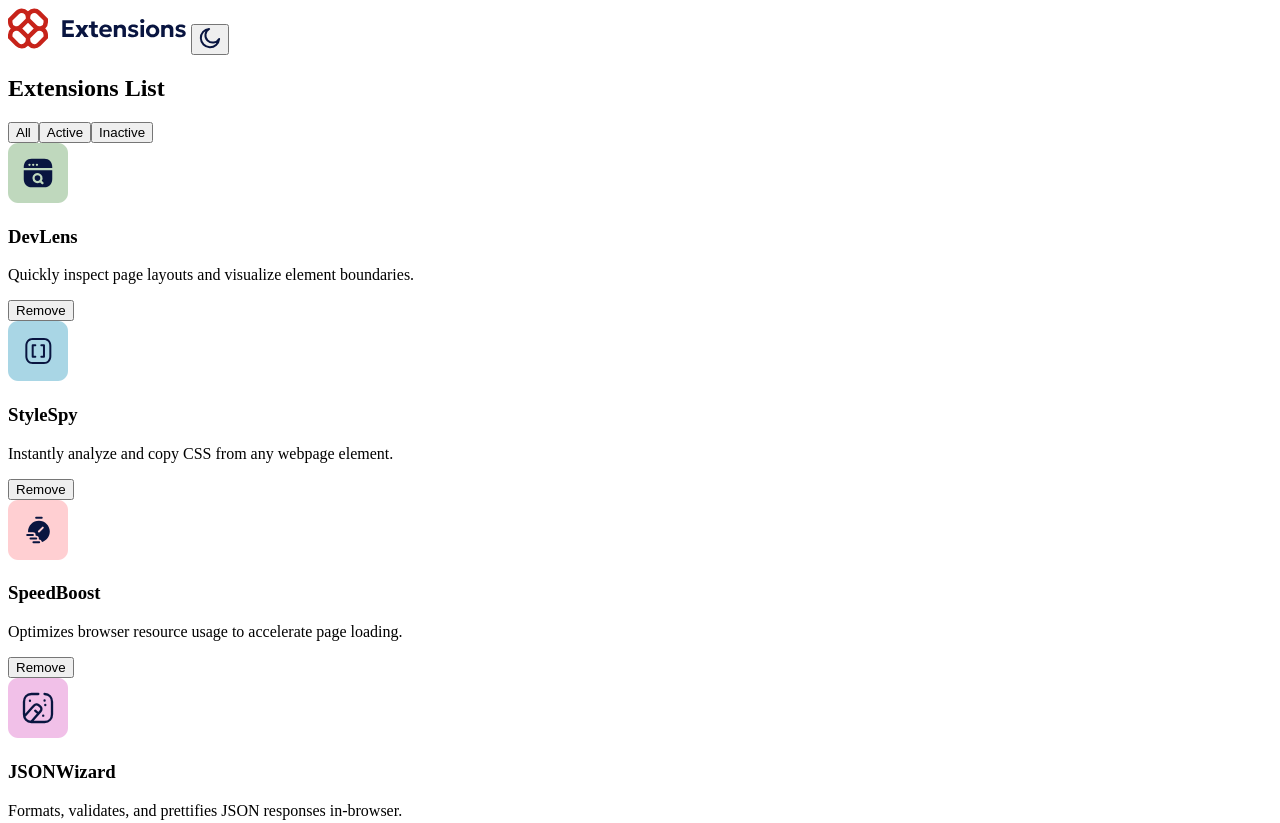
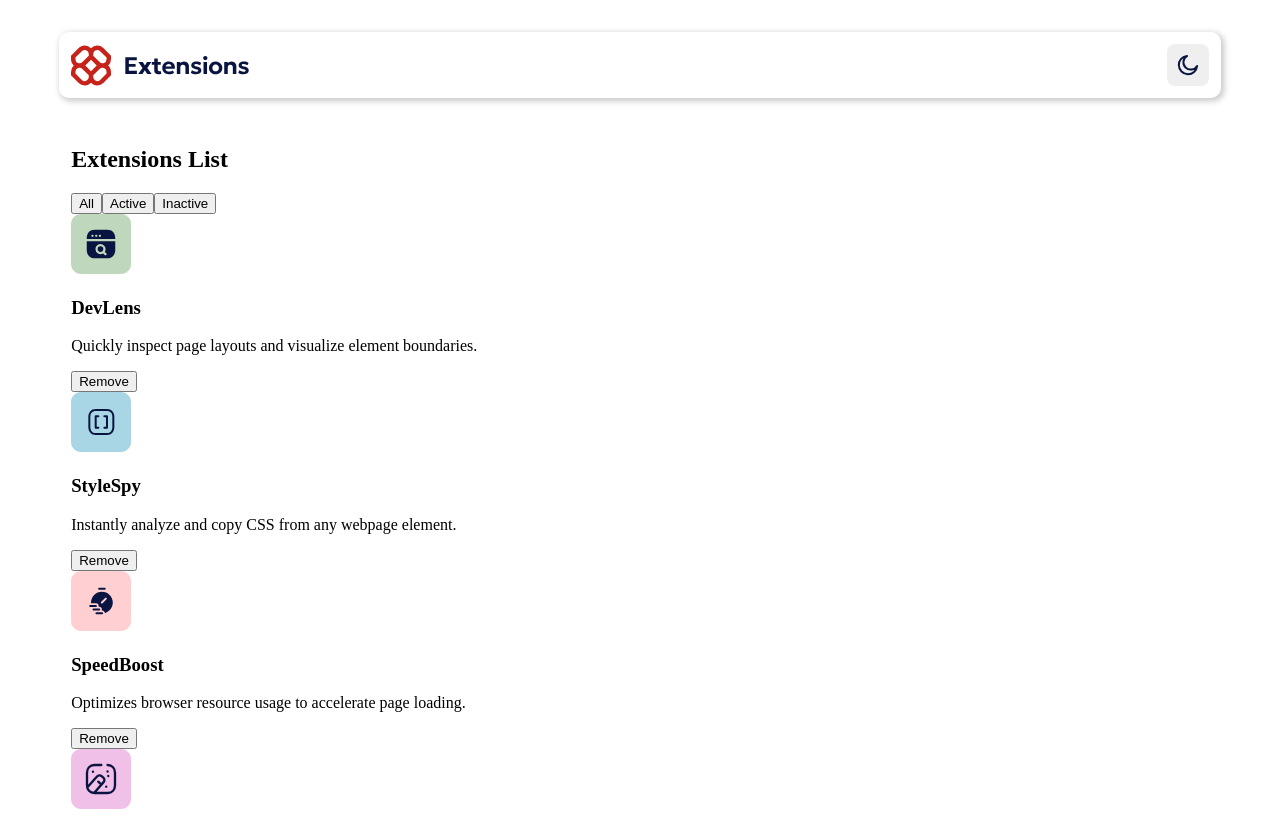
Before and after one commit to KevinValencia1020/frontend-mentor-projects, a website built with Vite: page browser-extensions-manager-ui/index.html in a window 1280 px wide. Shown: the top 823 px of the page. Built offline with nearby package versions, Linux system fonts and the light colour scheme.

Commit message:
feat(browser-extensions-manager-ui): Aplico los estilos CSS en el componente Header

```diff
--- a/browser-extensions-manager-ui/src/style.css
+++ b/browser-extensions-manager-ui/src/style.css
@@ -18,3 +18,33 @@
   --Light-Gradient: linear-gradient(180deg, #EBF2FC 0%, #EEF8F9 100%);
   --Dark-Gradient: linear-gradient(180deg, #040918 0%, #091540 100%);
 }
+
+.container {
+  width: 90%;
+  margin: 0 auto;
+}
+
+.header__container {
+  display: flex;
+  justify-content: space-between;
+  align-items: center;
+  margin-top: 2rem;
+  margin-bottom: 3rem;
+  box-shadow: var(--Neutral-300) 2px 2px 6px 1px;
+  padding: 12px 12px;
+  border-radius: 10px;
+}
+
+.header__logo {
+  display: block;
+}
+
+.header__btn {
+  display: flex;
+  justify-content: center;
+  align-items: center;
+  border: none;
+  outline: none;
+  padding: 10px 10px;
+  border-radius: 8px;
+}
```
